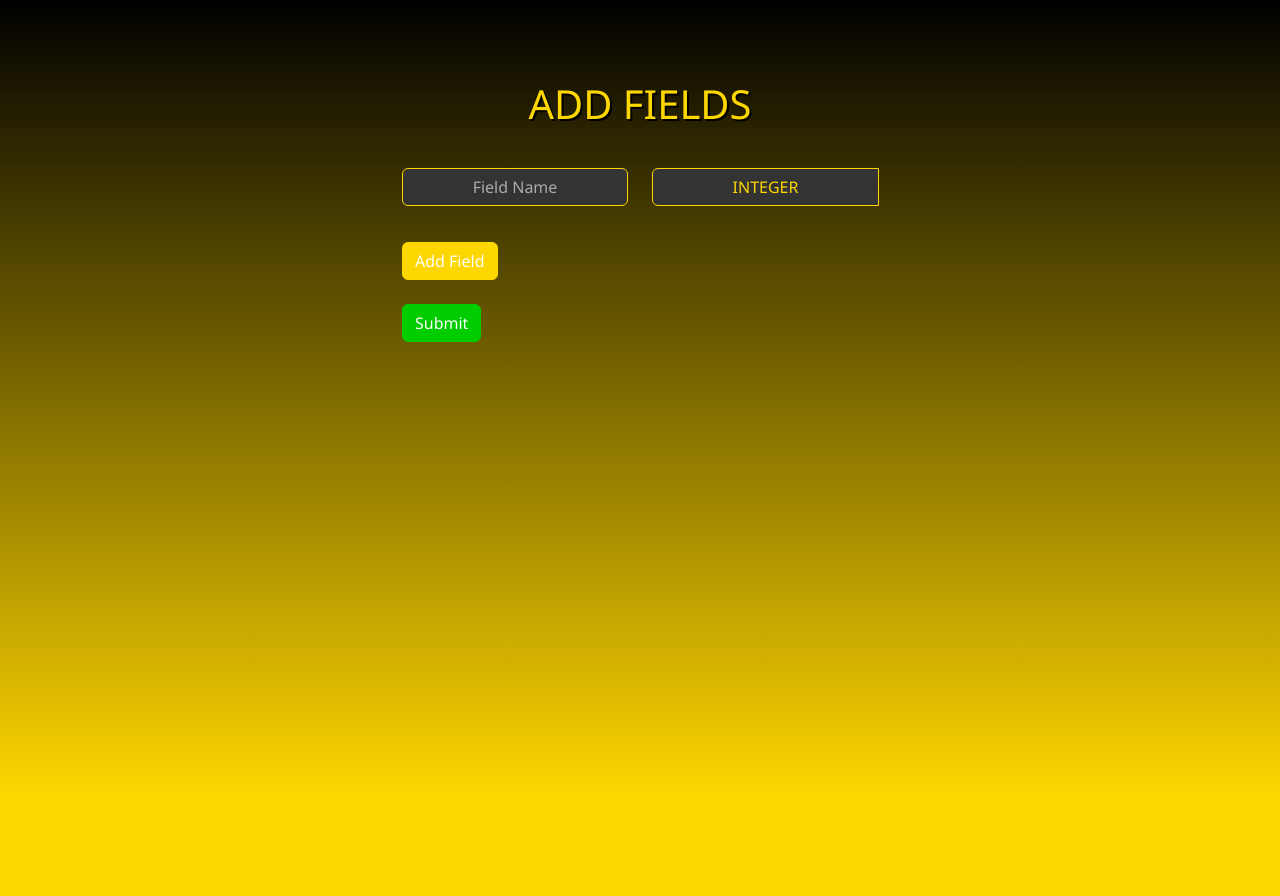
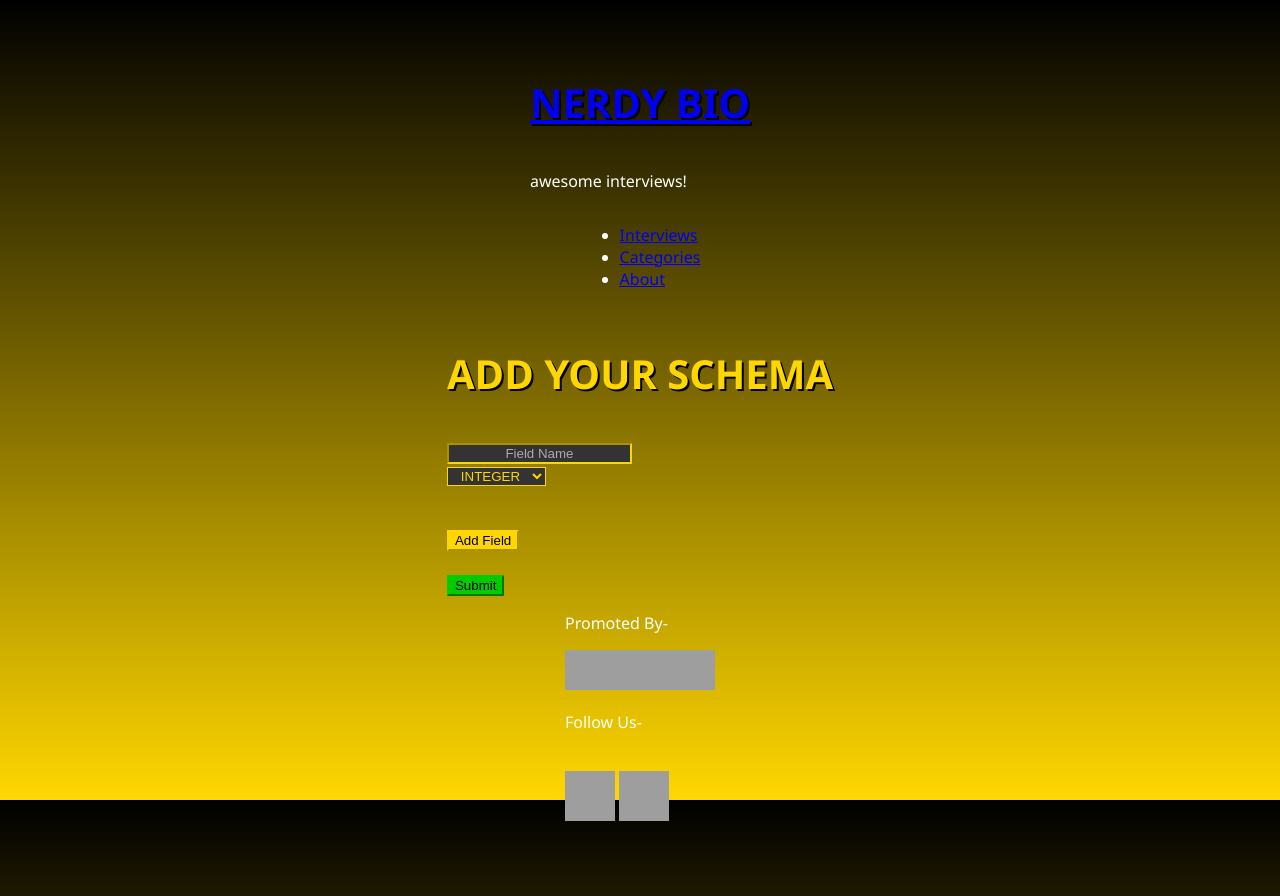
Before and after one commit to Utkarsh731/querydata.ai, a Flask app: page / in a window 1280 px wide. Before the commit the page ends 761 px from the top, so only its background shows below. Run offline with Flask 3, Linux system fonts and the light colour scheme; some libraries are stand-ins or nearby versions; grey boxes are pictures that could not be loaded.

Commit message:
Update index.html

```diff
--- a/templates/index.html
+++ b/templates/index.html
@@ -1,9 +1,15 @@
 <!DOCTYPE html>
-<html>
+<html lang="en-US" xml:lang="en-US" xmlns="http://www.w3.org/1999/xhtml">
   <head>
-    <title>Add Fields</title>
-    <link rel="stylesheet" href="https://cdnjs.cloudflare.com/ajax/libs/twitter-bootstrap/5.5.0/css/bootstrap.min.css">
-    <link rel="stylesheet" href="/static/css/style.css">
+      <meta charset="utf-8">
+      <meta name="viewport" content="width=device-width, initial-scale=1.0, shrink-to-fit=no">
+      <link href="/static/css/style.css" media="screen" rel="stylesheet" type="text/css">
+      <link href="/feed.atom" rel="alternate" title="Main Atom feed" type="application/atom+xml">
+      <link href="/feed.json" rel="alternate" title="Main JSON feed" type="application/json">
+      <link rel="apple-touch-icon" sizes="180x180" href="/static/images/general/apple-touch-icon.png">
+      <link rel="icon" type="image/png" sizes="32x32" href="/static/images/general/favicon-32x32.png">
+      <link rel="icon" type="image/png" sizes="16x16" href="/static/images/general/favicon-16x16.png">
+      <link rel="manifest" href="/site.webmanifest">
        <script src="https://code.jquery.com/jquery-3.6.0.min.js"></script>
     <script>
         $(document).ready(function() {
@@ -21,8 +27,20 @@
     </script>
   </head>
   <body>
+    <header id="masthead">
+        <h1><a href="/" title="Nerdy Bio Interviews">nerdy <span>bio</span></a></h1>
+        <p id="description">awesome interviews!</p>
+    </header>
+    <nav id="control">
+        <ul>
+          <li><a href="/" title="The latest interviews.">Interviews</a></li>
+          <li><a href="/category" title="All of the interview categories.">Categories</a></li>
+          <li><a href="/about" title="General site information and FAQ.">About</a></li>
+        </ul>
+    </nav>
+    <main>
           <div class="container">
-        <h1>Add Fields</h1>
+        <h1>Add your Schema</h1>
         <form method="POST">
             <div class="field-container">
                 <div class="row field-row">
@@ -35,8 +53,12 @@
                         <div class="input-group">
                             <select class="form-control" name="field_type">
                                 <option value="INTEGER">INTEGER</option>
-                                <option value="TEXT">TEXT</option>
-                                <option value="REAL">REAL</option>
+                                <option value="FLOAT">FLOAT</option>
+                                <option value="VARCHAR">VARCHAR</option>
+                                <option value="BOOLEAN">BOOLEAN</option>
+                                <option value="DATETIME">DATETIME</option>
+                                <option value="TIMESTAMP">TIMESTAMP</option>
+
                                 <!-- Add more options for other supported types -->
                             </select>
                             <span class="input-group-addon bg-success">
@@ -46,11 +68,31 @@
                     </div>
                 </div>
             </div>
+            <br>
             <button type="button" class="btn btn-primary mt-3" id="add-field-btn">Add Field</button>
             <br><br>
             <input type="submit" class="btn btn-success" value="Submit">
         </form>
     </div>
     <script src="https://cdnjs.cloudflare.com/ajax/libs/bootstrap-icons/1.6.1/bootstrap-icons.min.js"></script>
+    </main>
+    <footer>
+        </form>
+        <p>Promoted By-</p>
+        <div>
+          <a itemprop="url"  target="_blank" href="https://statusneo.com/">
+            <img itemprop="image" class="qodef-normal-logo" src="/static/images/general/sneo.png"  height="40" width="150" alt="logo"/>
+          </a>
+        </div>
+        <p> Follow Us-</p>
+        <br>
+       <div>
+          <a itemprop="url" target="_blank" href="https://www.linkedin.com/company/nerdy-bio/">
+            <img itemprop="image" class="qodef-normal-logo" src="/static/images/general/linkedin.png" height="50" width="50" alt="logo"/></a>
+          <a itemprop="url" target="_blank" href="https://www.instagram.com/nerdybio/">
+            <img itemprop="image" class="qodef-normal-logo" src="/static/images/general/insta.png" height="50" width="50" alt="logo"/></a>
+        </div>
+
+    </footer>
   </body>
 </html>
```
Lines whose indentation alone changed are shown as unchanged.
